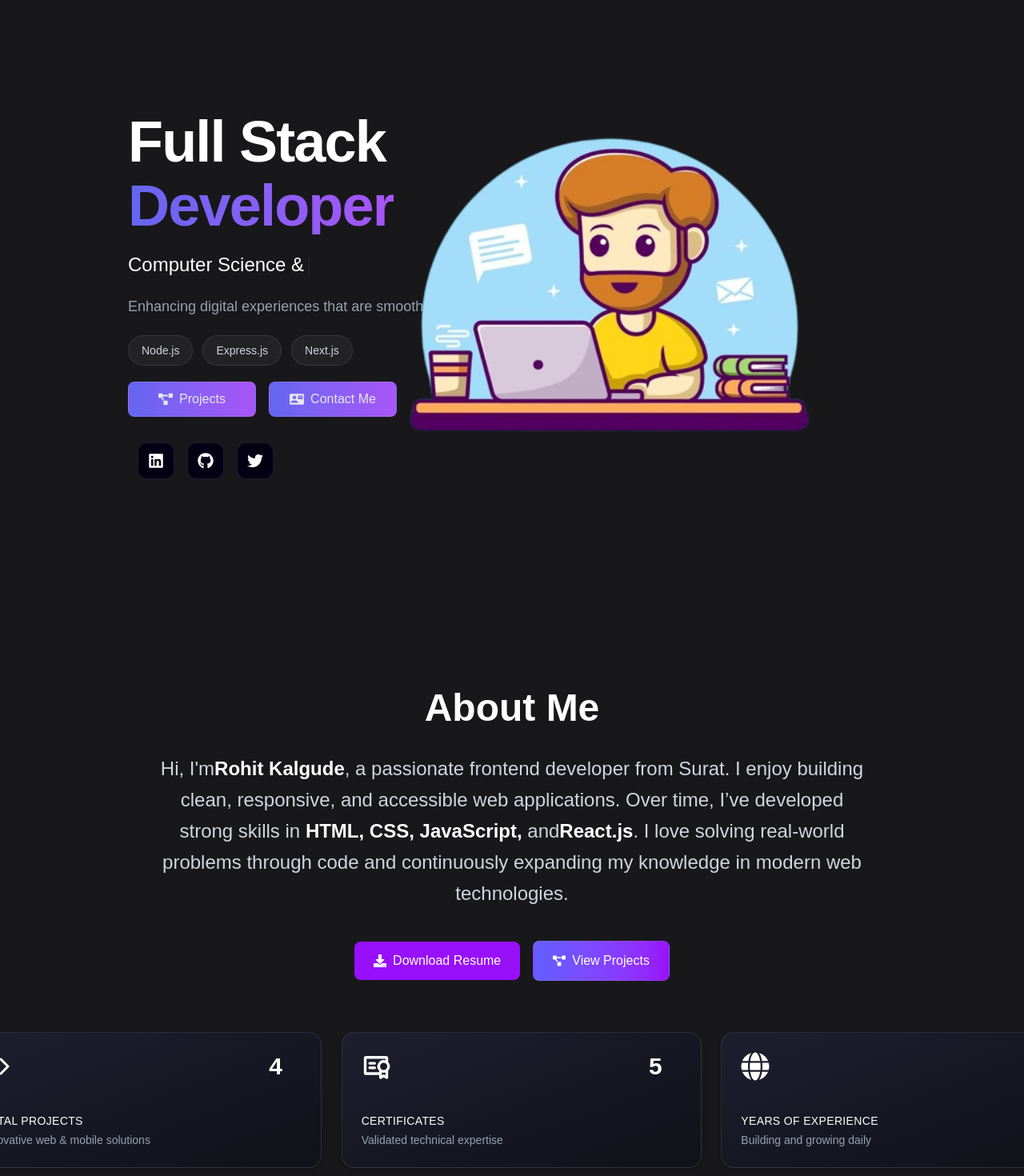
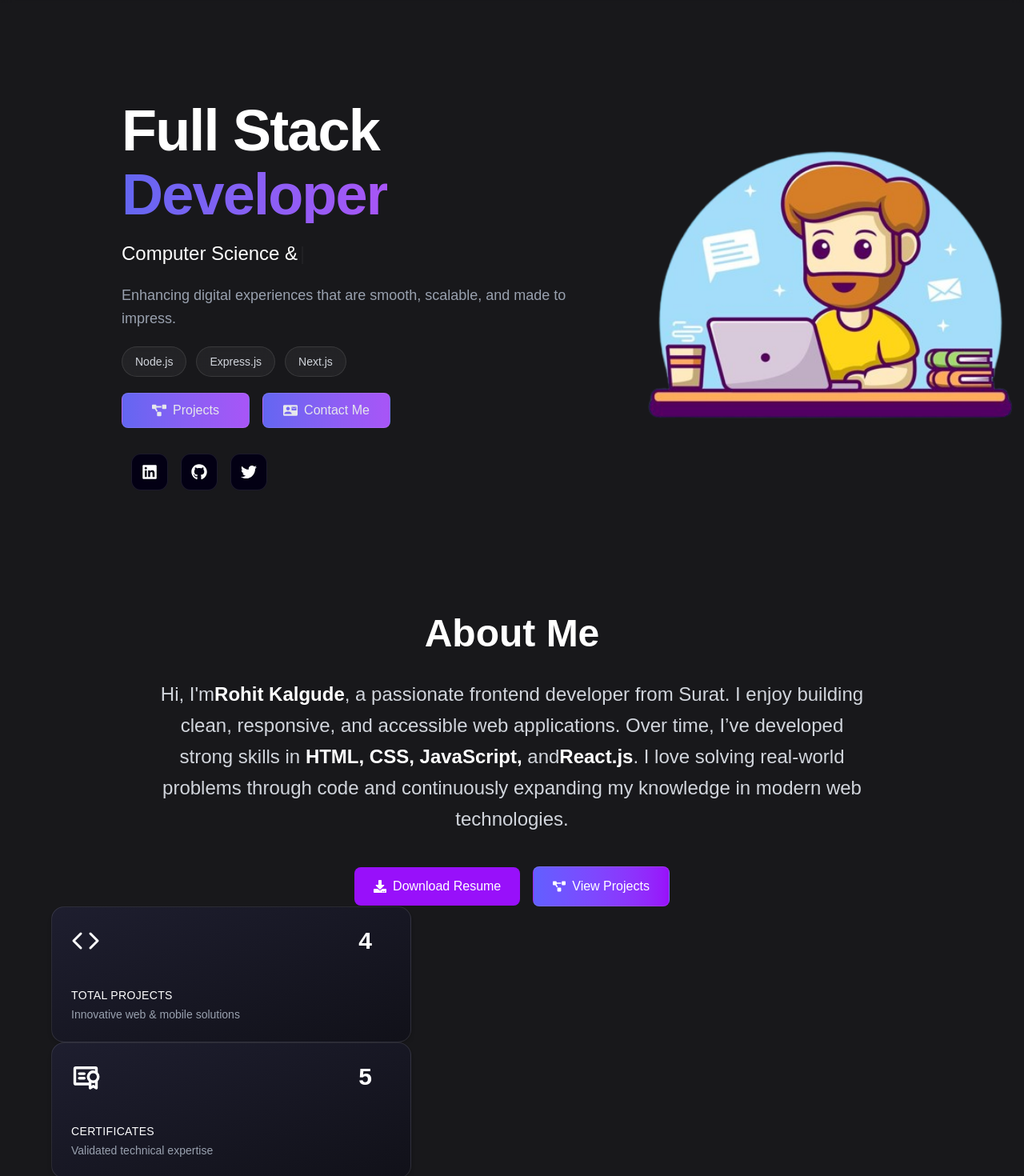
Before and after one commit to Rohitkalgude/Portfolio, a React (Vite) app in the folder frontend/: page / in a window 1280 px wide. Shown: the part 80-1550 px from the top of the page at 80% size. Built offline with nearby package versions, Linux system fonts and the light colour scheme.

Commit message:
Initial commit

```diff
--- a/frontend/package.json
+++ b/frontend/package.json
@@ -10,7 +10,6 @@
     "preview": "vite preview"
   },
   "dependencies": {
-    "@tailwindcss/postcss": "^4.1.8",
     "@tailwindcss/vite": "^4.1.8",
     "axios": "^1.9.0",
     "framer-motion": "^12.15.0",
@@ -26,6 +25,7 @@
   },
   "devDependencies": {
     "@eslint/js": "^9.25.0",
+    "@tailwindcss/postcss": "^4.1.10",
     "@types/react": "^19.1.2",
     "@types/react-dom": "^19.1.2",
     "@vitejs/plugin-react": "^4.4.1",
@@ -34,8 +34,8 @@
     "eslint-plugin-react-hooks": "^5.2.0",
     "eslint-plugin-react-refresh": "^0.4.19",
     "globals": "^16.0.0",
-    "postcss": "^8.5.4",
-    "tailwindcss": "^4.1.8",
+    "postcss": "^8.5.5",
+    "tailwindcss": "^4.1.10",
     "vite": "^6.3.5"
   }
 }
--- /dev/null
+++ b/frontend/postcss.config.cjs
@@ -0,0 +1,14 @@
+// module.exports = {
+//     plugins: {
+//       tailwindcss: {},
+//       autoprefixer: {},
+//     },
+//   };
+
+
+module.exports = {
+  plugins: {
+    '@tailwindcss/postcss': {},
+    autoprefixer: {},
+  },
+};
--- a/frontend/src/App.jsx
+++ b/frontend/src/App.jsx
@@ -23,6 +23,7 @@
 // }
 
 // export default App;
+
 
 import { Route, Routes } from "react-router-dom";
 import { ToastContainer } from "react-toastify";
--- a/frontend/src/components/About.jsx
+++ b/frontend/src/components/About.jsx
@@ -52,8 +52,8 @@ function About() {
           </Link>
         </div>
 
-        {/* Stats Cards */}
-        <div className="grid grid-cols-1 md:grid-cols-3 gap-6 md:gap-40 ml-0 md:-ml-28 mt-16">
+        <div>
+          <div className="">
             <Link to="projects" smooth={true} duration={500}>
               <Card
                 icon={FiCode}
@@ -82,6 +82,7 @@ function About() {
             </Link>
           </div>
         </div>
+      </div>
     </section>
   );
 }
--- a/frontend/src/components/Home.jsx
+++ b/frontend/src/components/Home.jsx
@@ -1,18 +1,26 @@
 import { Link } from "react-scroll";
 import heroImage from "../assets/1.png";
-import { FaLinkedin, FaGithub, FaTwitter } from "react-icons/fa";
+import {
+  FaLinkedin,
+  FaGithub,
+  FaTwitter,
+  FaProjectDiagram,
+} from "react-icons/fa";
+import { MdContactMail } from "react-icons/md";
 import { Typewriter } from "react-simple-typewriter";
-import { FaProjectDiagram } from "react-icons/fa";
-import { MdContactMail } from "react-icons/md";
 
 function Hero() {
   return (
     <div
       id="home"
-      className="min-h-screen w-full bg-zinc-900 text-white flex lg:ml-30 px-4 sm:px-6 lg:px-10"
+      className="min-h-screen w-full bg-zinc-900 text-white flex flex-col lg:flex-row px-4 sm:px-6 lg:px-10"
     >
-      <div className="max-w-7xl w-full flex flex-col-reverse lg:flex-row items-center justify-between gap-10 mt-19 lg:mt-8">
-        <div className="text-left md:text-left lg:text-left space-y-5 flex-1">
+      <div
+        className="max-w-7xl w-full flex flex-col-reverse md:flex-col-reverse lg:flex-row
+        nesthub:flex-row nesthubmax:flex-row tab:flex-row zenbook:flex-row
+        items-center justify-between gap-10 lg:mt-8 mr-0 md:mr-60 "
+      >
+        <div className="text-left ml-5 lg:ml-28 space-y-5 flex-1">
           <h1 className="text-5xl sm:text-6xl md:text-6xl lg:text-6xl xl:text-7xl font-bold tracking-tight">
             <span className="text-5xl sm:text-6xl md:text-6xl lg:text-6xl xl:text-7xl font-bold tracking-tight">
               Full Stack
@@ -22,6 +30,7 @@ function Hero() {
               Developer
             </span>
           </h1>
+
           <h1 style={{ fontFamily: "sans-serif", fontSize: "1.5rem" }}>
             <Typewriter
               words={["Computer Science & Engg. Student"]}
@@ -34,12 +43,12 @@ function Hero() {
             />
           </h1>
 
-          <p className="text-base md:text-lg text-gray-400 max-w-2xl leading-relaxed font-light aos-init aos-animate">
+          <p className="text-base md:text-lg text-gray-400 max-w-2xl leading-relaxed font-light">
             Enhancing digital experiences that are smooth, scalable, and made to
             impress.
           </p>
 
-          <div className="flex flex-wrap gap-3 justify-start aos-init aos-animate">
+          <div className="flex flex-wrap gap-3 justify-start">
             <div className="px-4 py-2 hidden sm:text-center rounded-full bg-white/5 backdrop-blur-sm border border-white/10 text-sm text-gray-300 hover:bg-white/10 transition-colors">
               React
             </div>
@@ -61,19 +70,18 @@ function Hero() {
                 to="projects"
                 smooth={true}
                 duration={500}
-                className="cursor-pointer transition-all duration-300"
+                className="cursor-pointer"
               >
                 Projects
               </Link>
             </div>
-
             <div className="relative w-40 h-11 bg-gradient-to-r from-[#6366f1] to-[#a855f7] backdrop-blur-xl rounded-lg border border-white/10 flex items-center justify-center gap-2 text-md text-gray-200 font-medium overflow-hidden transition-all duration-300 hover:bg-white/5">
               <MdContactMail className="text-lg" />
               <Link
                 to="contact"
                 smooth={true}
                 duration={500}
-                className="cursor-pointer transition-all duration-300"
+                className="cursor-pointer"
               >
                 Contact Me
               </Link>
@@ -85,8 +93,7 @@ function Hero() {
               href="https://www.linkedin.com/in/rohit-kalgude-58aa41263"
               target="_blank"
               rel="noopener noreferrer"
-              className="rounded-xl bg-[#030014]  backdrop-blur-xl p-3 flex items-center justify-center border border-white/10 transition-transform duration-300 transform hover:scale-105
-                 hover:shadow-[0_0_30px_5px_rgba(168,85,247,0.3)] hover:border-white/20  text-white text-xl"
+              className="rounded-xl bg-[#030014] backdrop-blur-xl p-3 flex items-center justify-center border border-white/10 hover:scale-105 hover:shadow-[0_0_30px_5px_rgba(168,85,247,0.3)] hover:border-white/20 text-white text-xl transition-transform duration-300"
             >
               <FaLinkedin />
             </a>
@@ -94,8 +101,7 @@ function Hero() {
               href="https://github.com/Rohitkalgude/Rohit-Kalgude.git"
               target="_blank"
               rel="noopener noreferrer"
-              className="rounded-xl bg-[#030014]  backdrop-blur-xl p-3 flex items-center justify-center border border-white/10 transition-transform duration-300 transform hover:scale-105
-                 hover:shadow-[0_0_30px_5px_rgba(168,85,247,0.3)] hover:border-white/20  text-white text-xl"
+              className="rounded-xl bg-[#030014] backdrop-blur-xl p-3 flex items-center justify-center border border-white/10 hover:scale-105 hover:shadow-[0_0_30px_5px_rgba(168,85,247,0.3)] hover:border-white/20 text-white text-xl transition-transform duration-300"
             >
               <FaGithub />
             </a>
@@ -103,18 +109,18 @@ function Hero() {
               href="https://x.com/kalgude_rohit?s=09"
               target="_blank"
               rel="noopener noreferrer"
-              className="rounded-xl bg-[#030014]  backdrop-blur-xl p-3 flex items-center justify-center border border-white/10 transition-transform duration-300 transform hover:scale-105
-                 hover:shadow-[0_0_30px_5px_rgba(168,85,247,0.3)] hover:border-white/20  text-white text-xl"
+              className="rounded-xl bg-[#030014] backdrop-blur-xl p-3 flex items-center justify-center border border-white/10 hover:scale-105 hover:shadow-[0_0_30px_5px_rgba(168,85,247,0.3)] hover:border-white/20 text-white text-xl transition-transform duration-300"
             >
               <FaTwitter />
             </a>
           </div>
         </div>
-        <div className="hidden md:block absolute right-4 sm:right-10 md:right-20 lg:right-32 xl:right-52 mb-6 lg:mb-10">
+
+        <div className="flex-1 flex justify-center lg:-mr-80 items-center mb-6 lg:mb-10">
           <img
             src={heroImage}
             alt="hero"
-            className="w-[300px] sm:w-[400px] md:w-[500px] lg:w-[580px] xl:w-[620px]"
+            className="w-[280px] sm:w-[350px] md:w-[450px] lg:w-[500px] xl:w-[600px]"
           />
         </div>
       </div>
@@ -123,7 +129,6 @@ function Hero() {
 }
 
 export default Hero;
-
 
 
 
--- a/frontend/src/components/TechStack.jsx
+++ b/frontend/src/components/TechStack.jsx
@@ -12,7 +12,7 @@ import {
   SiExpress,
   SiMongodb,
   SiTailwindcss,
-} from "react-icons/si"; // 👈 Added Tailwind icon
+} from "react-icons/si";
 
 const tech = [
   { name: "HTML", icon: FaHtml5, color: "#E34F26" },
@@ -31,7 +31,7 @@ function TechStack() {
   return (
     <section
       id="techstack"
-      className="text-white px-6 py-20 -ml-28 md:w-[87rem]"
+      className="text-white px-4 sm:px-6 py-12 sm:py-20 -ml-0 sm:-ml-28 sm:w-[87rem] mt-[-20px] sm:mt-0 lg:-mt-10"
     >
       <div className="max-w-9xl mx-auto">
         <motion.div
@@ -42,7 +42,7 @@ function TechStack() {
           className="text-center"
         ></motion.div>
 
-        <div className="grid grid-cols-2 sm:grid-cols-3 md:grid-cols-4 gap-8">
+        <div className="grid grid-cols-2 sm:grid-cols-3 md:grid-cols-4 gap-5 sm:gap-8">
           {tech.map(({ name, icon: Icon, color }, index) => (
             <motion.div
               key={name}
@@ -50,7 +50,7 @@ function TechStack() {
               whileInView={{ opacity: 1, y: 0 }}
               transition={{ delay: index * 0.1, duration: 0.5 }}
               whileHover={{ scale: 1.1, rotate: 1 }}
-              className="flex flex-col items-center justify-center p-6 bg-[#1e1e2f] rounded-2xl shadow-lg border border-white/10 transition-all hover:shadow-purple-500/30"
+              className="flex flex-col items-center justify-center p-4 sm:p-6 bg-[#1e1e2f] rounded-2xl shadow-lg border border-white/10 transition-all hover:shadow-purple-500/30"
             >
               <motion.div
                 animate={
@@ -64,9 +64,11 @@ function TechStack() {
                   ease: "linear",
                 }}
               >
-                <Icon size={50} color={color} />
+                <Icon size={40} sm:size={50} color={color} />
               </motion.div>
-              <p className="mt-4 text-sm font-medium text-center">{name}</p>
+              <p className="mt-3 sm:mt-4 text-xs sm:text-sm font-medium text-center">
+                {name}
+              </p>
             </motion.div>
           ))}
         </div>
--- /dev/null
+++ b/frontend/tailwind.config.cjs
@@ -0,0 +1,21 @@
+/** @type {import('tailwindcss').Config} */
+module.exports = {
+  content: [
+    "./index.html",
+    "./src/**/*.{js,jsx,ts,tsx}",
+  ],
+  theme: {
+    extend: {
+      screens: {
+        tab: "834px",         // iPad Pro, iPad Air
+        ipadmini: "768px",    // iPad Mini
+        surfacepro7: "912px", // Surface Pro 7
+        duo: "540px",         // Surface Duo
+        nesthub: "1024px",
+        nesthubmax: "1280px",
+        zenbook: "1366px",    // Asus Zenbook Fold
+      },
+    },
+  },
+  plugins: [],
+};
```
Also changed, not shown: 1 other file (tests, documents, lock files or other folders). Lines whose indentation alone changed are shown as unchanged.
